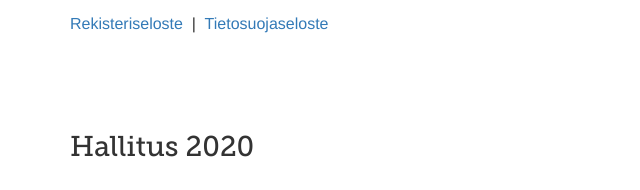
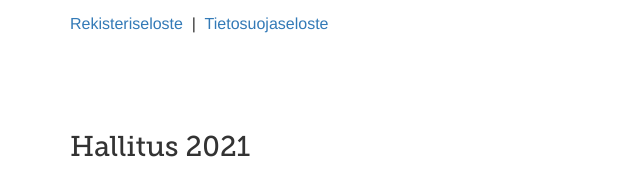
Before and after one commit to athenealumni/athenealumni.fi, a website: page index.html in a window 1280 px wide. Shown: the part 1103-1293 px from the top of the page, 0-640 px from the left. Drawn offline with nearby package versions, Linux system fonts and the light colour scheme.

Commit message:
Update index.html

```diff
--- a/index.html
+++ b/index.html
@@ -78,7 +78,7 @@
 
     <div class="container hallitus">
 
-      <h2>Hallitus 2020</h2>
+      <h2>Hallitus 2021</h2>
 
       <div class="row">
 
```
